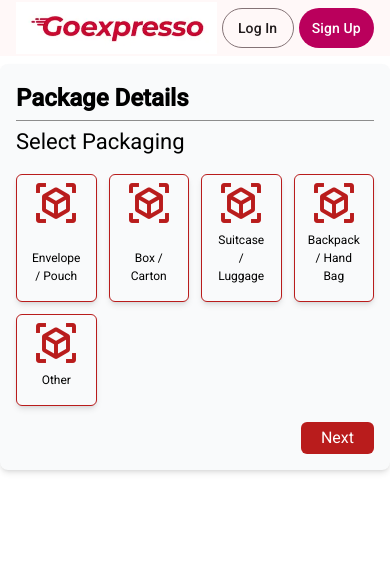
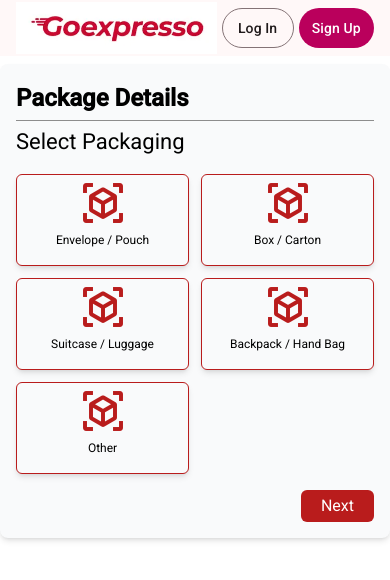
Before and after one commit to akashsinghdhakad/goexpresso_web, an Angular app: page /select-packaging in a window 390 px wide. Shown: the top 580 px of the page. Built offline with nearby package versions, Linux system fonts and the light colour scheme.

Commit message:
select packaging responsive

```diff
--- a/src/app/components/parcel-pages-comp/select-packaging/select-packaging.component.html
+++ b/src/app/components/parcel-pages-comp/select-packaging/select-packaging.component.html
@@ -4,7 +4,7 @@
     </div>
     <hr class="my-1 bg-white">
     <h2 class="text-3xl">Select Packaging</h2>
-    <div class="grid grid-cols-4 gap-3 my-4">
+    <div class="grid  grid-cols-2 md:grid-cols-3  lg:grid-cols-4 gap-3 my-4">
         <!-- <mat-chip-listbox class="" aria-label="Cutest dog breeds">
             @for (packageType of packageTypeList; track packageType) {
                 <mat-chip-option>{{packageType}}</mat-chip-option>
```
